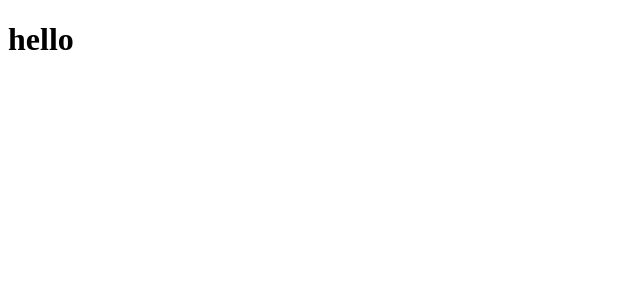
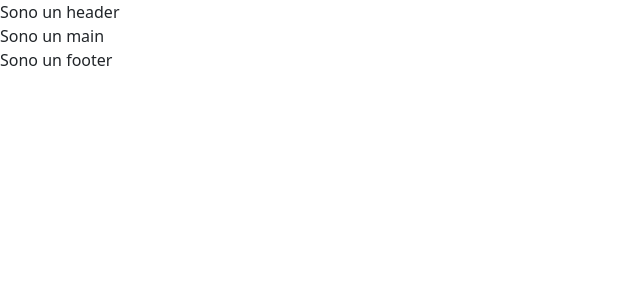
Before and after one commit to valecristiano/react-dc-comics, a React (Vite) app: page / in a window 1280 px wide. Shown: the top 300 px of the page, without its empty margins (0-640 px from the left). Built offline with nearby package versions, Linux system fonts and the light colour scheme; the HTML template or start-up script is replaced by a standard one.

Commit message:
bootstrap and basic structure

```diff
--- a/package.json
+++ b/package.json
@@ -10,6 +10,7 @@
     "preview": "vite preview"
   },
   "dependencies": {
+    "bootstrap": "^5.3.8",
     "react": "^19.2.0",
     "react-dom": "^19.2.0"
   },
--- a/src/App.jsx
+++ b/src/App.jsx
@@ -1,9 +1,13 @@
-import { useState } from "react";
+import Header from "./components/Header";
+import Main from "./components/Main";
+import Footer from "./components/Footer";
 
 export default function App() {
   return (
     <>
-      <h1>hello</h1>
+      <Header />
+      <Main />
+      <Footer />
     </>
   );
 }
--- /dev/null
+++ b/src/components/Footer.jsx
@@ -0,0 +1,3 @@
+export default function Footer() {
+  return <footer>Sono un footer</footer>;
+}
--- /dev/null
+++ b/src/components/Header.jsx
@@ -0,0 +1,3 @@
+export default function Header() {
+  return <header>Sono un header</header>;
+}
--- /dev/null
+++ b/src/components/Main.jsx
@@ -0,0 +1,3 @@
+export default function Main() {
+  return <main>Sono un main</main>;
+}
--- /dev/null
+++ b/src/main.jsx
@@ -0,0 +1,16 @@
+import { StrictMode } from "react";
+import { createRoot } from "react-dom/client";
+import App from "./App.jsx";
+
+// Import Css
+import "./assets/css/index.css";
+
+// Import Bootstrap
+import "bootstrap/dist/css/bootstrap.min.css";
+import * as bootstrap from "bootstrap";
+
+createRoot(document.getElementById("root")).render(
+  <StrictMode>
+    <App />
+  </StrictMode>,
+);
```
Also changed, not shown: 1 other file (tests, documents, lock files or other folders).
